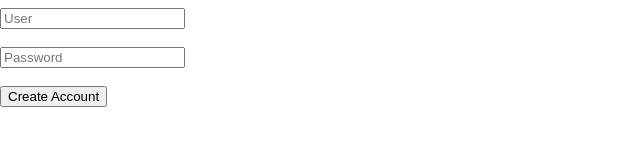
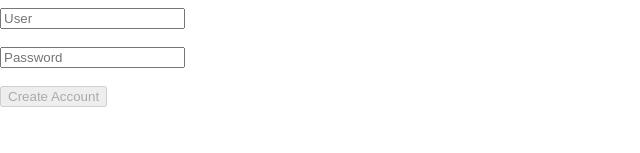
Before and after one commit to OmarMutd/Cross-Chat, a React (Create React App) app: page /CreateAnAccount in a window 1280 px wide. Shown: the part 147-300 px from the top of the page, without its empty margins (0-640 px from the left). Built offline with nearby package versions, Linux system fonts and the light colour scheme.

Commit message:
form validation for empty fields

```diff
--- a/src/CreateAnAccount/CreateAnAccount.js
+++ b/src/CreateAnAccount/CreateAnAccount.js
@@ -6,6 +6,11 @@ function CreateAnAccount() {
     const [name, setName] = useState('');
     const [password, setPassword] = useState('');
 
+    if(name.length > 5) {
+        console.log('Name Must be less than 5 Chars')
+    }
+    // Disable or return error if name is too short
+    //Match passwords!
 
     return (
         <div>
@@ -13,11 +18,11 @@ function CreateAnAccount() {
                 <h2> Create An Account</h2>
                 <div><input placeholder="User" className="user-box" type="text" onChange={(event) => setName(event.target.value)} ></input></div>
                 <div><input placeholder="Password" className="password-box" type="password" onChange={(event) => setPassword(event.target.value)} ></input> </div>
-                {/* <Link onClick={event => (!name || !password) ? event.preventDefault() : null} to='/SignInPage'> */}
-                <button>
+                <Link onClick={event => (!name || !password) ? event.preventDefault() : null} to='/SignInPage'>
+                <button disabled={!name || !password}>
                  Create Account
                 </button>
-                {/* </Link> */}
+                </Link>
 
             </h1>
         </div>
--- a/src/Input/Input.js
+++ b/src/Input/Input.js
@@ -1,5 +1,7 @@
 import React from 'react'
 import './Input.css';
+
+//enter vs return
 
 function Input({ message, sendMessage, setMessage }) {
     return (
--- a/src/SignInPage/SignInPage.js
+++ b/src/SignInPage/SignInPage.js
@@ -15,7 +15,7 @@ export default function SignInPage() {
                 <div><input placeholder="Password" className="password-box" type="password" onChange={(event) => setPassword(event.target.value)} ></input> </div>
                 <div><input placeholder="Room Name" className="room-box" type="text" onChange={(event) => setRoom(event.target.value)} ></input> </div>
                 <Link onClick={event => (!name || !room || !password) ? event.preventDefault() : null} to={`ChatPage?name=${name}&room=${room}`}>
-                <button>
+                <button disabled={!name || !password || !room}>
                  Sign In
                 </button>
                 </Link>
```
